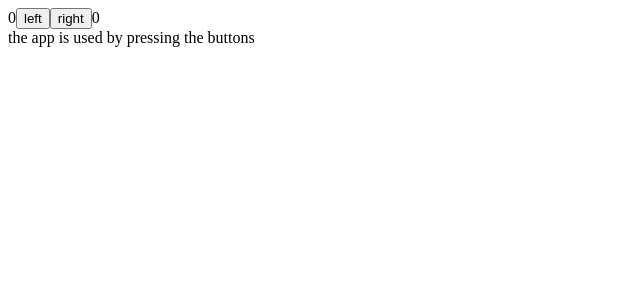
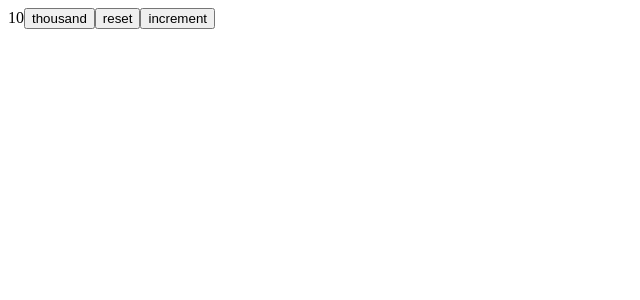
Before and after one commit to David93Code/FullStackPractice, a React (Create React App) app: page / in a window 1280 px wide. Shown: the top 300 px of the page, without its empty margins (0-640 px from the left). Built offline with nearby package versions, Linux system fonts and the light colour scheme.

Commit message:
function that returns a function

```diff
--- a/src/App.js
+++ b/src/App.js
@@ -41,43 +41,61 @@ import { useState } from "react";
 //   );
 // };
 
-const History = (props) => {
-  if (props.allClicks.length === 0) {
-    return <div>the app is used by pressing the buttons</div>;
-  }
-  return <div>button press history: {props.allClicks.join(" ")}</div>;
-};
+// const App = () => {
+//   const [left, setLeft] = useState(0);
+//   const [right, setRight] = useState(0);
+//   const [allClicks, setAll] = useState([]);
+
+//   const handleLeftClick = () => {
+//     setAll(allClicks.concat("L"));
+//     setLeft(left + 1);
+//   };
+
+//   const handleRightClick = () => {
+//     setAll(allClicks.concat("R"));
+//     setRight(right + 1);
+//   };
+
+//   return (
+//     <div>
+//       {left}
+//       <Button handleClick={handleLeftClick} text="left" />
+//       <Button handleClick={handleRightClick} text="right" />
+//       {right}
+//       <History allClicks={allClicks} />
+//     </div>
+//   );
+// };
+
+// const Display = ({ counter }) => <div>{counter}</div>;
+
+// const Button = ({ handleClick, text }) => (
+//   <button onClick={handleClick}>{text}</button>
+// );
+
+// const History = (props) => {
+//   if (props.allClicks.length === 0) {
+//     return <div>the app is used by pressing the buttons</div>;
+//   }
+//   return <div>button press history: {props.allClicks.join(" ")}</div>;
+// };
 
 const App = () => {
-  const [left, setLeft] = useState(0);
-  const [right, setRight] = useState(0);
-  const [allClicks, setAll] = useState([]);
+  const [value, setValue] = useState(10);
 
-  const handleLeftClick = () => {
-    setAll(allClicks.concat("L"));
-    setLeft(left + 1);
-  };
-
-  const handleRightClick = () => {
-    setAll(allClicks.concat("R"));
-    setRight(right + 1);
+  const setToValue = (newValue) => () => {
+    console.log("value now", newValue);
+    setValue(newValue);
   };
 
   return (
     <div>
-      {left}
-      <Button handleClick={handleLeftClick} text="left" />
-      <Button handleClick={handleRightClick} text="right" />
-      {right}
-      <History allClicks={allClicks} />
+      {value}
+      <button onClick={setToValue(1000)}>thousand</button>
+      <button onClick={setToValue(0)}>reset</button>
+      <button onClick={setToValue(value + 1)}>increment</button>
     </div>
   );
 };
 
-const Display = ({ counter }) => <div>{counter}</div>;
-
-const Button = ({ handleClick, text }) => (
-  <button onClick={handleClick}>{text}</button>
-);
-
 export default App;
```
